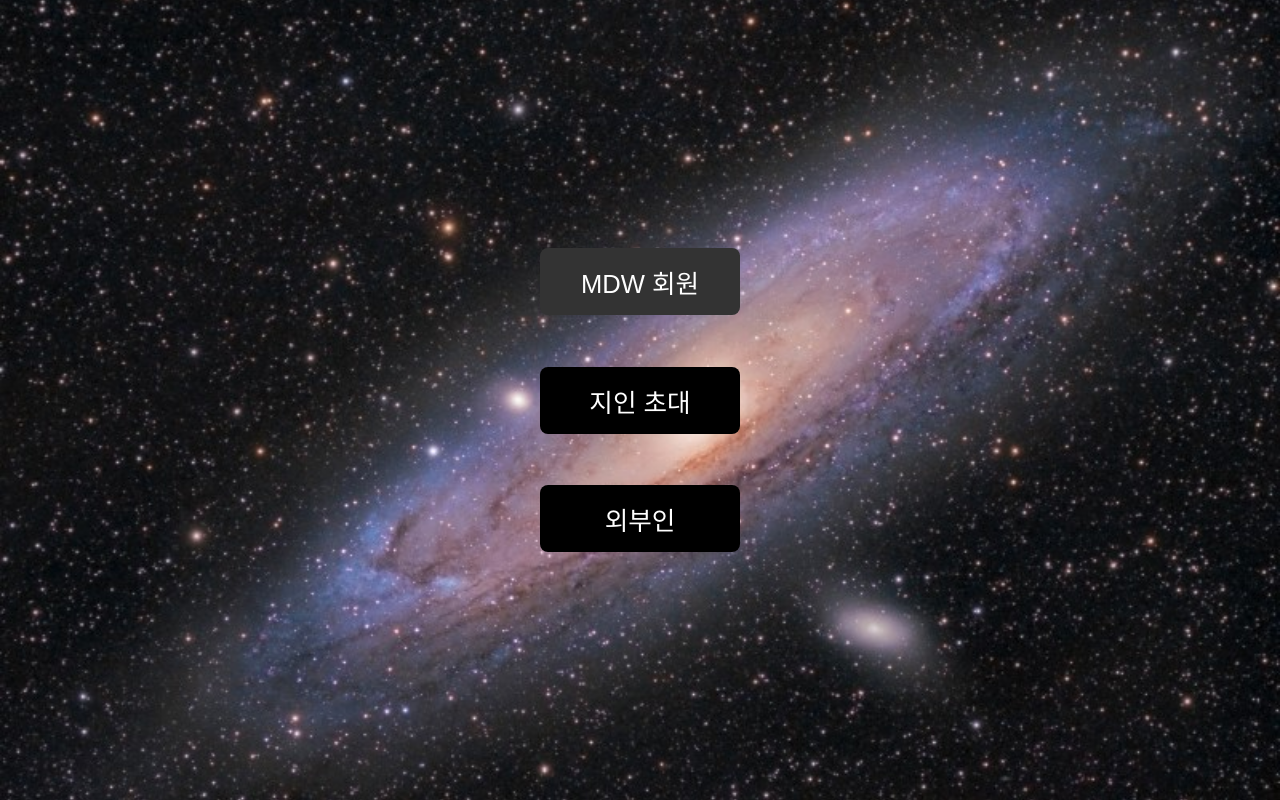
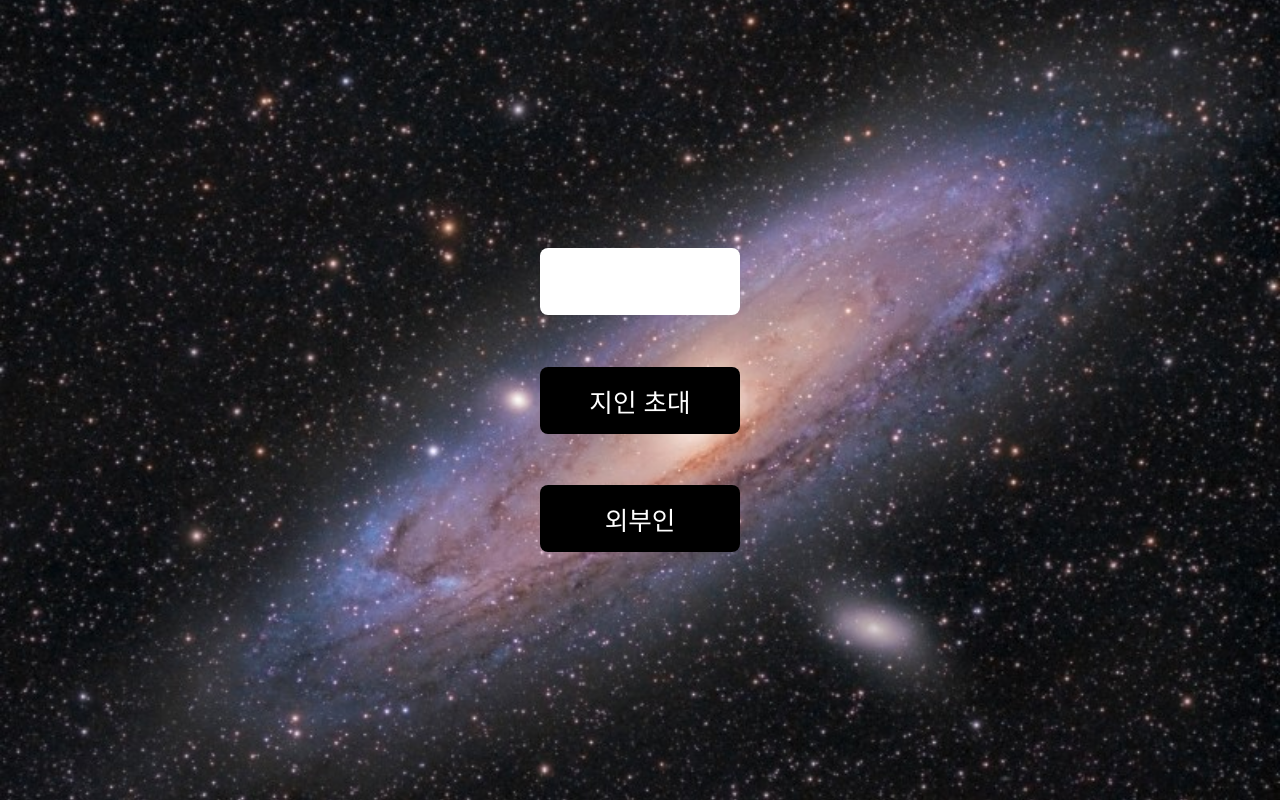
Before and after one commit to owenchokor/mdwinners_homecoming, a plain HTML site: page index.html in a window 1280 px wide. In both pictures the pointer is over the button "MDW 회원". Drawn offline with Linux system fonts and the light colour scheme.

Commit message:
Update styles.css

```diff
--- a/styles.css
+++ b/styles.css
@@ -30,5 +30,5 @@ body {
 }
 
 .image-button:hover {
-    background-color: #333; /* Darker shade of black on hover */
+    background-color: white; /* Darker shade of black on hover */
 }
```
